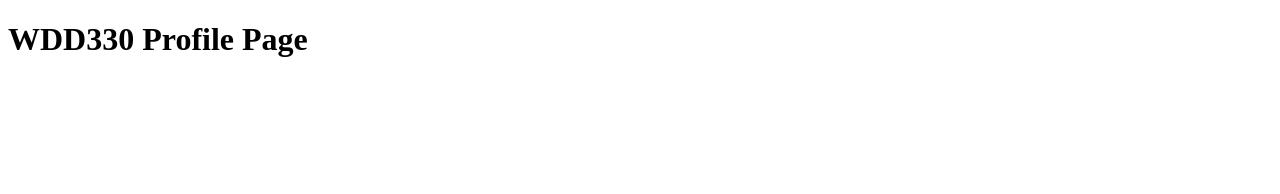
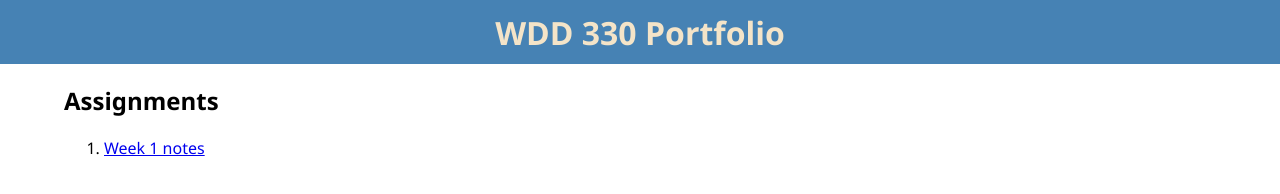
Before and after one commit to grriffin/wdd330, a plain HTML site: page index.html in a window 1280 px wide. Drawn offline with Linux system fonts and the light colour scheme.

Commit message:
Add styles and dynamic list generation

```diff
--- a/index.html
+++ b/index.html
@@ -5,8 +5,26 @@
   <meta http-equiv="X-UA-Compatible" content="IE=edge">
   <meta name="viewport" content="width=device-width, initial-scale=1.0">
   <title>WDD330 Profile Page</title>
+  <link rel="stylesheet" href="styles.css" />
+  <script src="main.js"></script>
 </head>
 <body>
-  <h1>WDD330 Profile Page</h1>
+  <header>
+    <h1>WDD 330 Portfolio</h1>
+  </header>
+  <main>
+    <h2>Assignments</h2>
+    <ol id="assignment-list"></ol>
+  </main>
+  <script>
+    const links = [
+      {
+        label: "Week 1 notes",
+        url: "week01/index.html"
+      }
+    ]
+    const linkParent = document.getElementById('assignment-list');
+    buildAssignmentLinks(linkParent, links);
+  </script>
 </body>
 </html>
--- /dev/null
+++ b/main.js
@@ -0,0 +1,13 @@
+function buildAssignmentLinks(parent, links) {
+  console.log(links);
+  for(link of links) {
+    console.log(link);
+    const listItem = document.createElement('li');
+    const a = document.createElement('a');
+    a.href = link.url;
+    a.title = link.label;
+    a.appendChild(document.createTextNode(link.label));
+    listItem.appendChild(a);
+    parent.appendChild(listItem);
+  }
+}
--- /dev/null
+++ b/styles.css
@@ -0,0 +1,33 @@
+* {
+  box-sizing: border-box;
+}
+
+html,body {
+  margin:0;
+}
+
+body {
+  font-family: 'Segoe UI', Tahoma, Geneva, Verdana, sans-serif;
+}
+
+header {
+  background-color:steelblue;
+  color:rgb(244, 228, 200);
+  margin:0;
+  width: 100%;
+  height: 4rem;
+  display:flex;
+  align-items: center;
+  justify-content: center;
+}
+
+header h1 {
+  text-align: center;
+  vertical-align: middle;
+  margin:0;
+}
+
+main {
+  width: 90%;
+  margin: 10px auto;
+}
```
Also changed, not shown: week01/index.html (added, +12 -0 lines).
